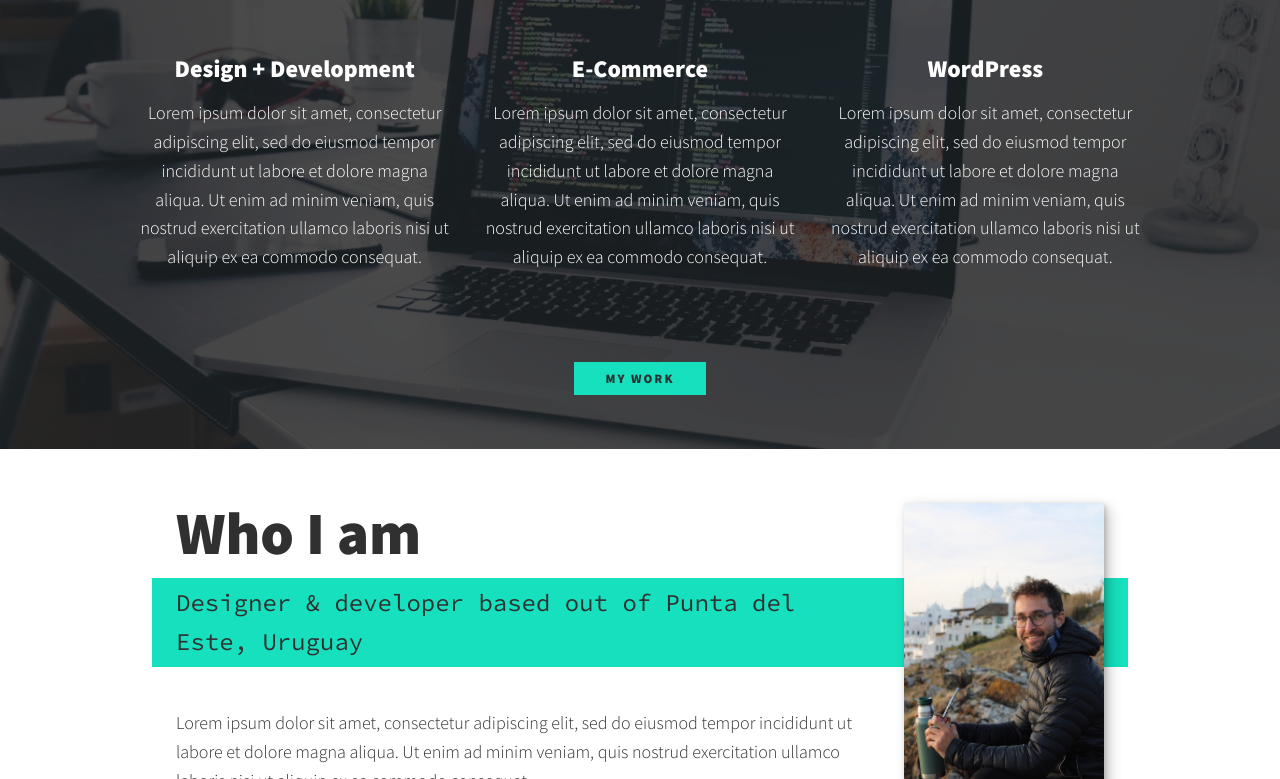
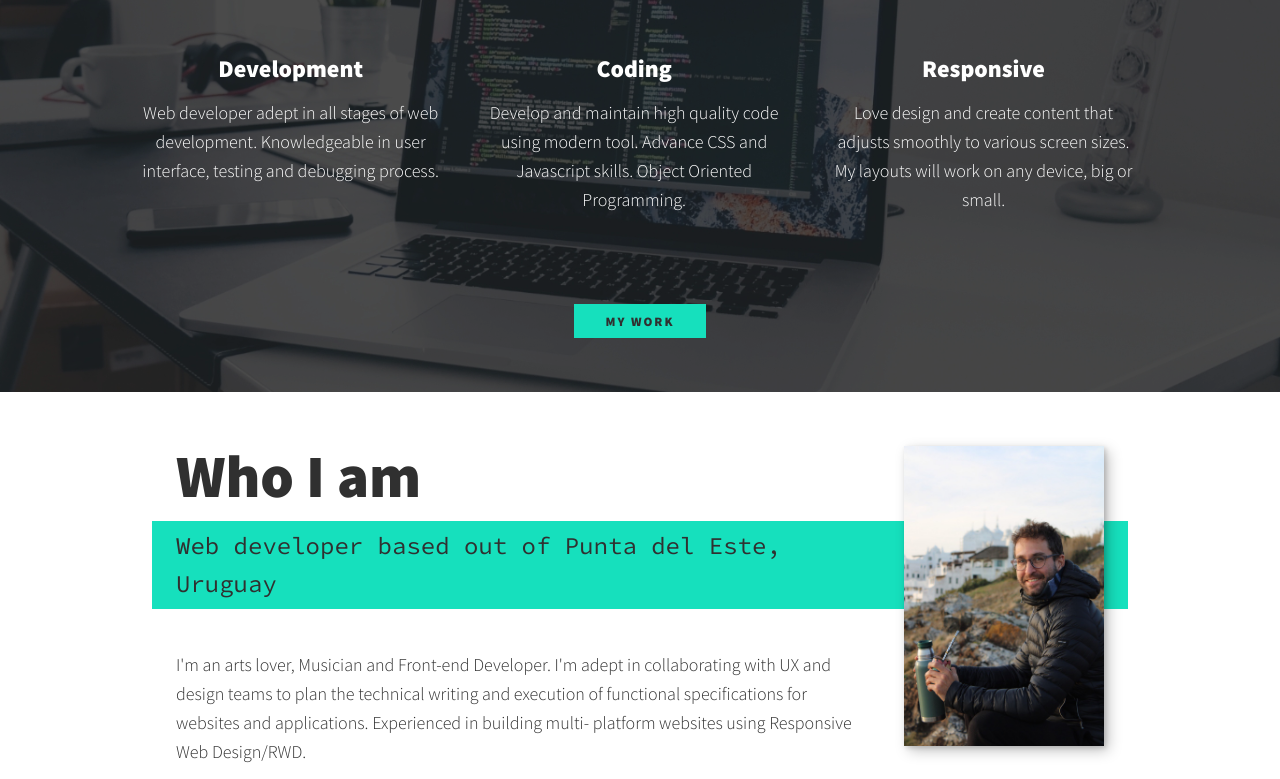
Before and after one commit to Thebassplayer/personal_portfolio_v1, a plain HTML site: page index.html in a window 1280 px wide. Shown: the part 557-1336 px from the top of the page. Drawn offline with nearby package versions, Linux system fonts and the light colour scheme.

Commit message:
link in logo

```diff
--- a/css/style.css
+++ b/css/style.css
@@ -148,6 +148,14 @@ header {
 
 .logo {
   max-width: 100px;
+}
+
+.logo a {
+  text-decoration: none;
+}
+
+.logo a:visited {
+  color: var(--clr-dark);
 }
 
 .logo p {
--- a/index.html
+++ b/index.html
@@ -31,8 +31,10 @@
 <body>
   <header>
     <div class="logo">
-      <p><strong>&#60;RoyLopezDev&#62;</strong>
-      </p>
+      <a href="index.html">
+        <p><strong>&#60;RoyLopezDev&#62;</strong>
+        </p>
+      </a>
     </div>
     <button class="nav-toggle" aria-label="toggle navigation">
       <span class="hamburger"></span>
@@ -65,24 +67,21 @@
     <h2 class="section__title section__title--services">What I do</h2>
     <div class="services">
       <div class="service">
-        <h3>Design + Development</h3>
-        <p>Lorem ipsum dolor sit amet, consectetur adipiscing elit, sed do eiusmod tempor incididunt ut labore et dolore
-          magna aliqua. Ut enim ad minim veniam, quis nostrud exercitation ullamco laboris nisi ut aliquip ex ea commodo
-          consequat.</p>
+        <h3>Development</h3>
+        <p>Web developer adept in all stages of web development. Knowledgeable in user interface, testing and
+          debugging process.</p>
       </div> <!-- / service -->
 
       <div class="service">
-        <h3>E-Commerce</h3>
-        <p>Lorem ipsum dolor sit amet, consectetur adipiscing elit, sed do eiusmod tempor incididunt ut labore et dolore
-          magna aliqua. Ut enim ad minim veniam, quis nostrud exercitation ullamco laboris nisi ut aliquip ex ea commodo
-          consequat.</p>
+        <h3>Coding</h3>
+        <p>Develop and maintain high quality code using modern tool. Advance CSS and Javascript skills. Object Oriented
+          Programming. </p>
       </div> <!-- / service -->
 
       <div class="service">
-        <h3>WordPress</h3>
-        <p>Lorem ipsum dolor sit amet, consectetur adipiscing elit, sed do eiusmod tempor incididunt ut labore et dolore
-          magna aliqua. Ut enim ad minim veniam, quis nostrud exercitation ullamco laboris nisi ut aliquip ex ea commodo
-          consequat.</p>
+        <h3>Responsive</h3>
+        <p>Love design and create content that adjusts smoothly to various screen sizes. My layouts will work on any
+          device, big or small.</p>
       </div> <!-- / service -->
     </div> <!-- / services -->
 
@@ -93,15 +92,13 @@
   <!-- About me -->
   <section class="about-me" id="about">
     <h2 class="section__title section__title--about">Who I am</h2>
-    <p class="section__subtitle section__subtitle--about">Designer & developer based out of Punta del Este, Uruguay</p>
+    <p class="section__subtitle section__subtitle--about">Web developer based out of Punta del Este, Uruguay</p>
 
     <div class="about-me__body">
-      <p>Lorem ipsum dolor sit amet, consectetur adipiscing elit, sed do eiusmod tempor incididunt ut labore et dolore
-        magna aliqua. Ut enim ad minim veniam, quis nostrud exercitation ullamco laboris nisi ut aliquip ex ea commodo
-        consequat.</p>
-      <p>Lorem ipsum dolor sit amet, consectetur adipiscing elit, sed do eiusmod tempor incididunt ut labore et dolore
-        magna aliqua. Ut enim ad minim veniam, quis nostrud exercitation ullamco laboris nisi ut aliquip ex ea commodo
-        consequat.</p>
+      <p>I'm an arts lover, Musician and Front-end Developer. I'm adept in collaborating with UX and
+        design teams to plan the technical writing and execution of functional specifications for websites and
+        applications. Experienced in building multi-
+        platform websites using Responsive Web Design/RWD.</p>
     </div>
 
     <img src="img/dev-roy-02.jpeg" alt="Jane leaning against a bus" class="about-me__img">
```
Also changed, not shown: portfolio_item.html (+4 -2 lines).
